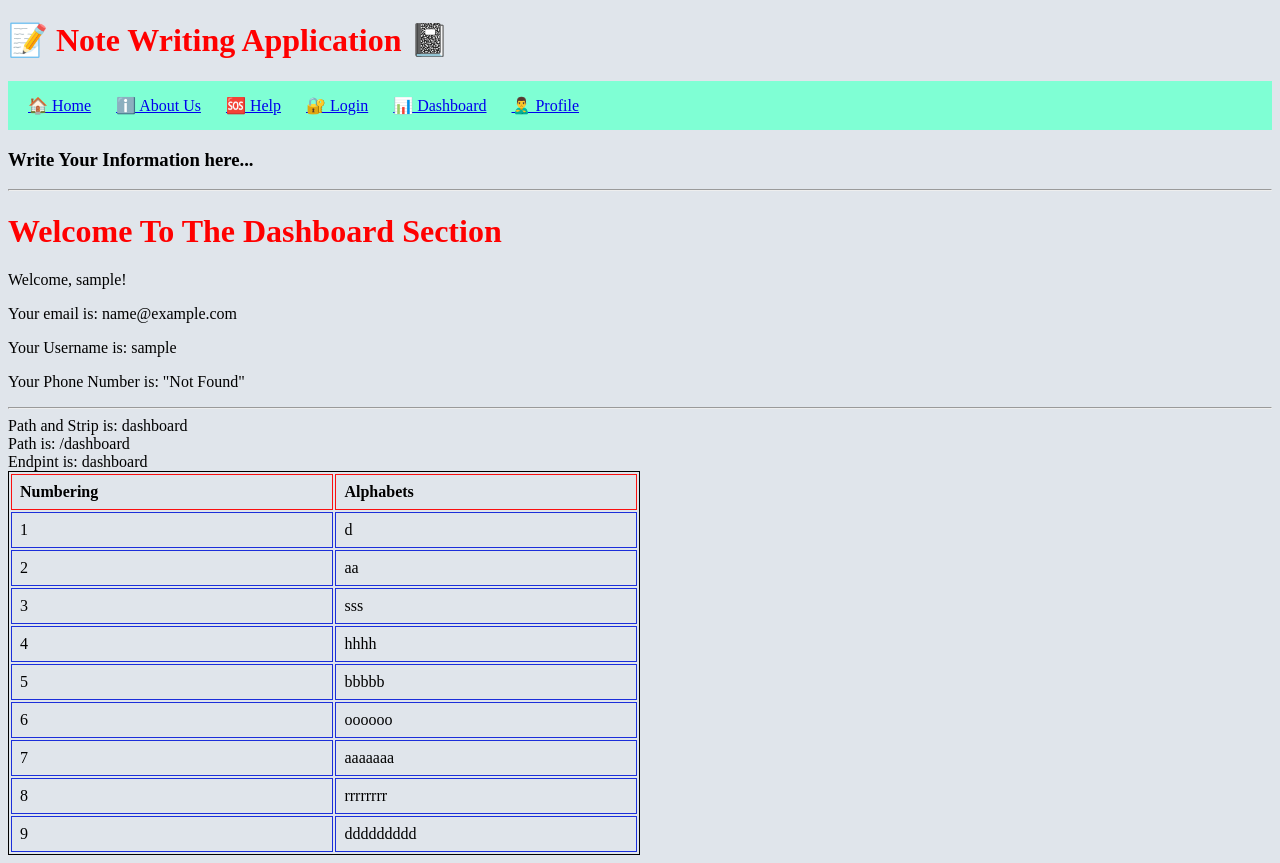
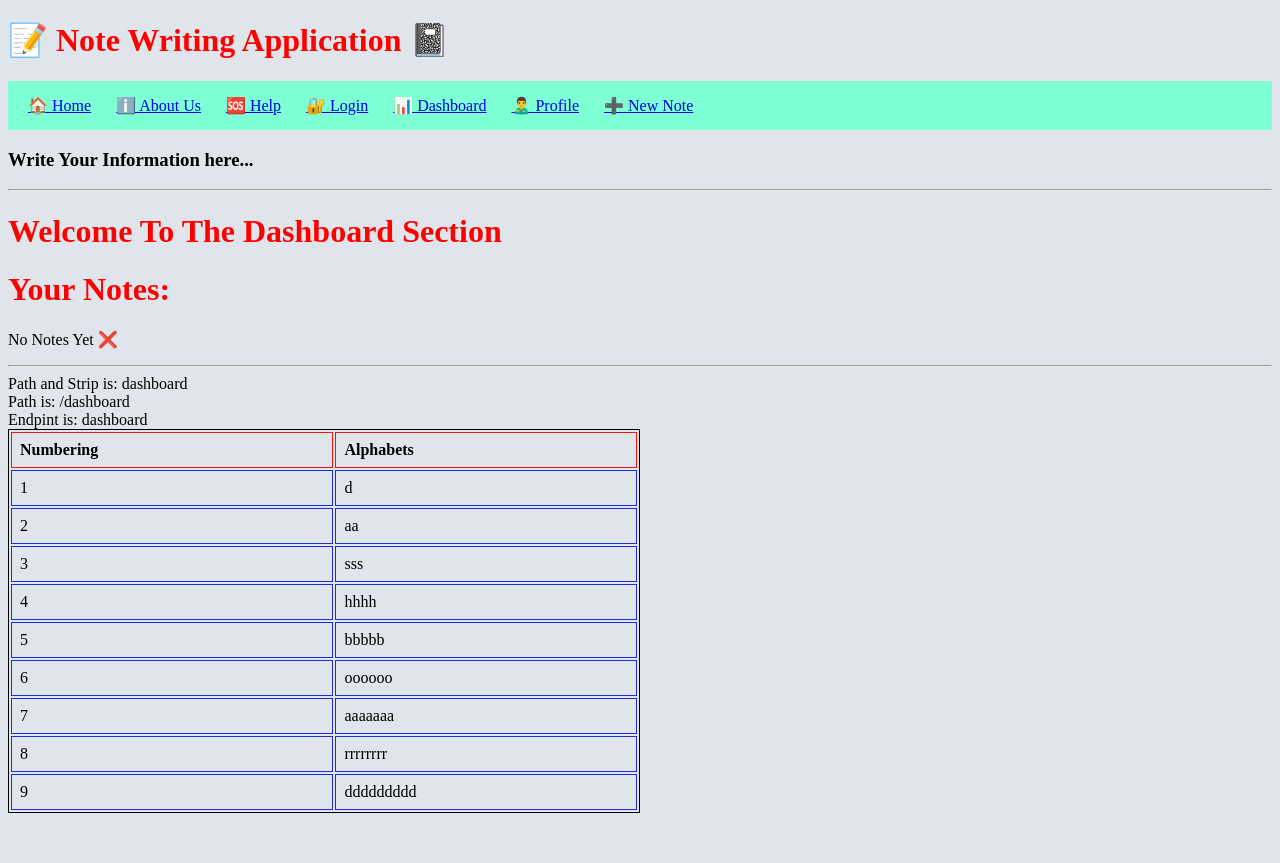
Before and after one commit to RanaUniverse/note_taking_web_app, a Flask app: page /dashboard in a window 1280 px wide. After the commit the page ends 813 px from the top, so only its background shows below. Run offline with Flask 3, Linux system fonts and the light colour scheme; the visitor is signed in with stand-in values (Sample User, id 1).

Commit message:
now new_note making is available in my html page which is workign for preexisting user

```diff
--- /dev/null
+++ b/db_codes/models_table.py
@@ -0,0 +1,5 @@
+"""
+This is models_table.py
+Here i will keep the logic of making the user and note class
+and then i will use those class for making functions.
+"""
--- a/main.py
+++ b/main.py
@@ -14,10 +14,11 @@ from flask_login import (  # type: ignore
     UserMixin,
     LoginManager,
     login_user,  # type: ignore
-    # current_user,
+    current_user,
     login_required,  # type: ignore
 )
-from login_form_making import LoginForm
+
+from wft_forms_fillup import LoginForm, NewNoteForm
 
 
 def print_color(color_code: str | int, *msgs: str):
@@ -87,6 +88,34 @@ DEMO_USERS: dict[str, dict[str, str | int]] = {
         "password": "pass2",
         "phone_no": 1313131313,
     },
+}
+
+
+DEMO_NOTES: dict[str, list[dict[str, str]]] = {
+    "rana": [
+        {
+            "title": "First Book",
+            "content": "My First Book was Mathematics which i readed in childhood.",
+        },
+        {
+            "title": "Second Book",
+            "content": "My 2nd Experience was not memoriable",
+        },
+    ],
+    "admin": [
+        {
+            "title": "Private Password",
+            "content": "I am a admin so i will write some important information about my pass and so on here",
+        },
+        {
+            "title": "Money Transfer",
+            "content": "Here will be the informations of how much money i have spend where where",
+        },
+    ],
+    "a": [
+        {"title": "Learning NOte", "content": "This is the demo content i write here."}
+    ],
+    "b": [],
 }
 
 
@@ -185,15 +214,11 @@ def login():
         login_user(user_obj)
 
         next_page = request.args.get("next")
-        print_red(next_page)
         return redirect(next_page or url_for("dashboard"))
-
-        # login_user(user_obj)
-        # return redirect(url_for("dashboard"))
 
     # below is when it will get request
     return render_template(
-        "login.html",
+        "login_form.html",
         form=form,
     )
 
@@ -201,7 +226,12 @@ def login():
 @app.route("/dashboard")
 @login_required
 def dashboard():
-    return render_template("dashboard.html")
+    user_id = current_user.id
+    user_notes = DEMO_NOTES.get(user_id, [])
+    return render_template(
+        "dashboard.html",
+        notes=user_notes,
+    )
 
 
 @app.route("/profile")
@@ -210,6 +240,33 @@ def profile():
     return render_template("profile.html")
 
 
+@app.route("/add-note", methods=["GET", "POST"])
+@login_required
+def add_note():
+    form = NewNoteForm()
+
+    if form.validate_on_submit():  # type: ignore
+        user_id = current_user.id
+        print_blue("Old Note VAlues:", DEMO_NOTES)  # type: ignore
+
+        DEMO_NOTES.setdefault(user_id, []).append(
+            {
+                "title": form.title.data or "",
+                "content": form.content.data or "",
+            }
+        )
+
+        print_red("New Note VAlues:", DEMO_NOTES)  # type: ignore
+
+        flash("Note added successfully ✅")
+        return redirect(url_for("dashboard"))
+
+    return render_template(
+        "new_note_form.html",
+        form=form,
+    )
+
+
 if __name__ == "__main__":
     app.run(
         host="0.0.0.0",
--- a/templates/dashboard.html
+++ b/templates/dashboard.html
@@ -2,17 +2,36 @@
 This code is dashboard.html
 This is the place where the user will see the page after he login successfully
 Here i used the current_user.somethings below
+
+It need 'notes' variable...
 #}
 {% extends 'base_static_file.html' %}
 
 {% block title %}
-Dashboard Of Your Account
+This is the Dashboard
 {% endblock %}
 
 {% block content %}
 <h1>Welcome To The Dashboard Section</h1>
-<p>Welcome, {{ current_user.username }}!</p>
-<p>Your email is: {{ current_user.email }}</p>
-<p>Your Username is: {{ current_user.username}} </p>
-<p>Your Phone Number is: {{ current_user.phone_no or '"Not Found"' }}</p>
+
+<h1>Your Notes:</h1>
+
+
+{% if notes %}
+<ul>
+    {% for note in notes %}
+    <li>
+        <strong> {{ note.title }} </strong>
+        <br>
+        {{ note.content }}
+    </li>
+    {% endfor %}
+</ul>
+{% else %}
+<p>No Notes Yet ❌</p>
+
+{% endif %}
+
+
+
 {% endblock %}
--- a/templates/macros/navbar.html
+++ b/templates/macros/navbar.html
@@ -6,5 +6,6 @@
     <a href="{{ url_for('login') }}">🔐 Login</a>
     <a href="{{ url_for('dashboard') }}">📊 Dashboard</a>
     <a href="{{ url_for('profile') }}">🙎‍♂ Profile</a>
+    <a href=" {{ url_for('add_note') }} ">➕ New Note</a>
 </nav>
 {% endmacro %}
```
Also changed, not shown: login_form_making.py (deleted, +0 -17 lines), templates/login_form.html (renamed from templates/login.html, +11 -2 lines), templates/new_note_form.html (added, +34 -0 lines), wft_forms_fillup.py (added, +54 -0 lines).
